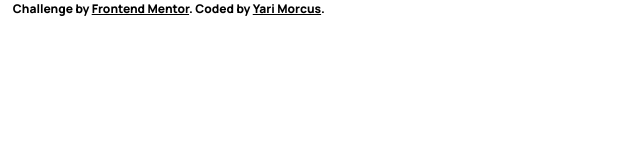
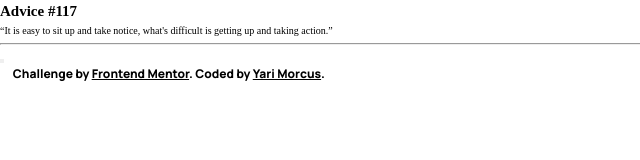
Before and after one commit to YariMorcus/advice-generator-app, a website built with Parcel: page src/index.html in a window 1280 px wide. Shown: the whole page, without its empty margins (0-640 px from the left). Built offline with nearby package versions, Linux system fonts and the light colour scheme.

Commit message:
Add HTML5 structure

```diff
--- a/src/index.html
+++ b/src/index.html
@@ -34,6 +34,13 @@
 
 </head>
 <body>
+    <article class="advice">
+        <h1 class="advice__title">Advice #117</h1>
+        <q class="advice__text">It is easy to sit up and take notice, what's difficult is getting up and taking action.</q>
+        <hr class="advice__divider">
+        <button class="advice__dice-btn" aria-label="Generate advice"></button>
+    </article> <!-- .advice-->
+
     <footer class="footer">
         Challenge by <a class="footer__link" href="https://www.frontendmentor.io?ref=challenge" target="_blank">Frontend Mentor</a>.
         Coded&nbsp;by&nbsp;<a class="footer__link" href="https://www.linkedin.com/in/yarimorcus" target="_blank">Yari&nbsp;Morcus</a>.
```
